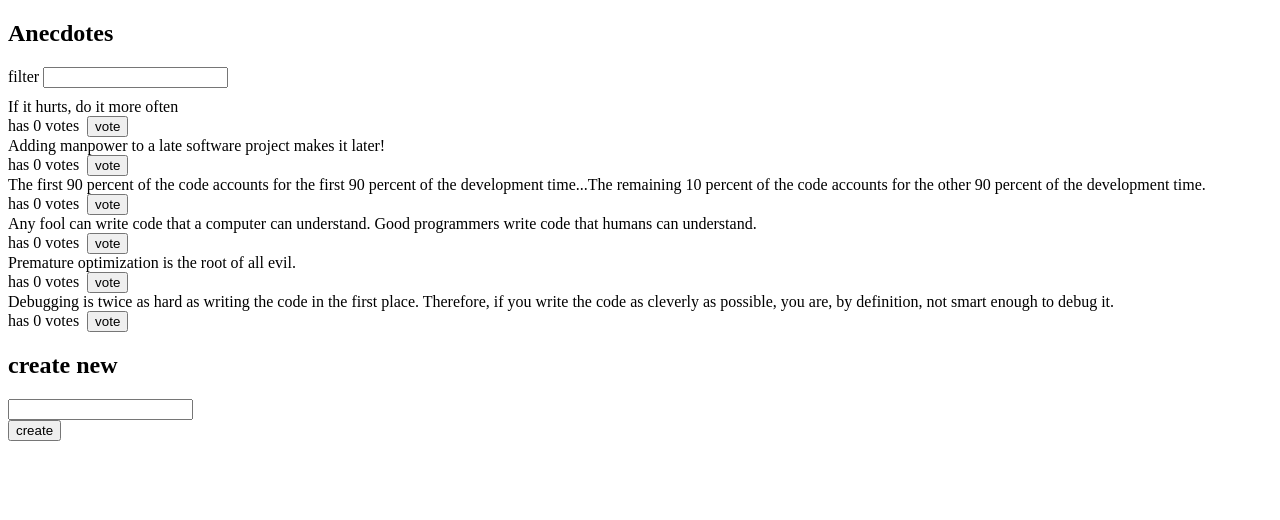
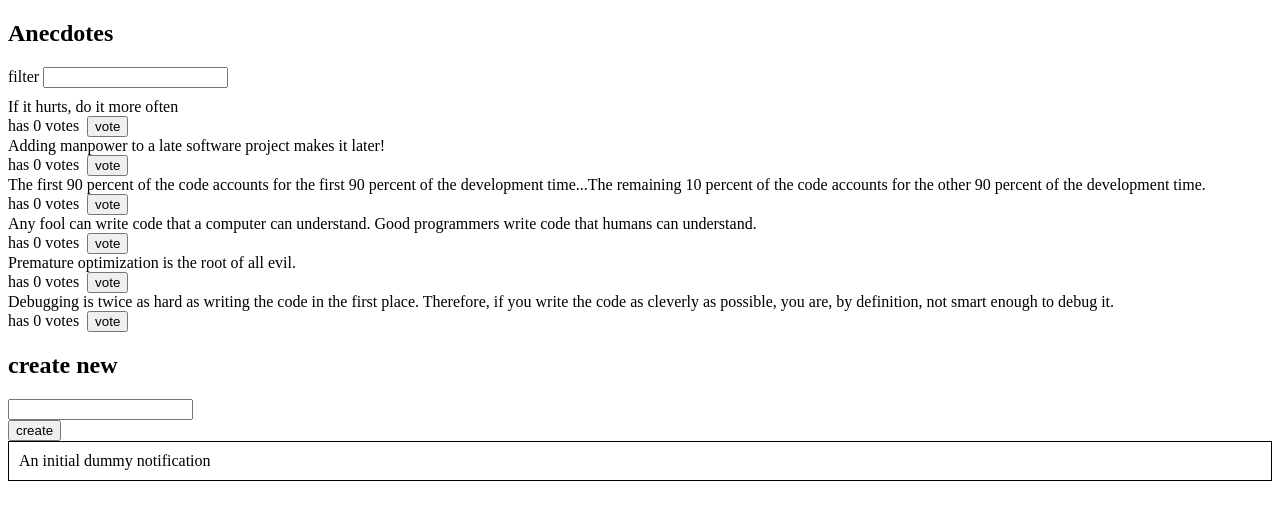
Before and after one commit to xTanzu/HY_FullStack, a React (Vite) app in the folder osa6/redux-anecdotes/: page / in a window 1280 px wide. Shown: the top 520 px of the page. Built offline with nearby package versions, Linux system fonts and the light colour scheme.

Commit message:
6.12 anekdootit, step10
- Make a field in the state for a notification message to show to the
  user
  - Make a separate NotificationReducer file to initialize the field in
    the Redux store using createSlice
- Make Notification component use this state and render the component on
  the screen

```diff
--- a/osa6/redux-anecdotes/src/App.jsx
+++ b/osa6/redux-anecdotes/src/App.jsx
@@ -1,6 +1,7 @@
 import Filter from "./components/Filter.jsx"
 import AnecdoteList from "./components/AnecdoteList.jsx"
 import AnecdoteForm from "./components/AnecdoteForm.jsx"
+import Notification from "./components/Notification.jsx"
 
 const App = () => {
 
@@ -10,6 +11,7 @@ const App = () => {
       <Filter/>
       <AnecdoteList/>
       <AnecdoteForm/>
+      <Notification/>
     </div>
   )
 }
--- /dev/null
+++ b/osa6/redux-anecdotes/src/components/Notification.jsx
@@ -0,0 +1,19 @@
+import { useSelector } from "react-redux"
+
+const Notification = () => {
+
+  const notification = useSelector(({ notification }) => notification)
+
+  const style = {
+    border: 'solid',
+    padding: 10,
+    borderWidth: 1
+  }
+  return (
+    <div style={style}>
+      {notification}
+    </div>
+  )
+}
+
+export default Notification
--- /dev/null
+++ b/osa6/redux-anecdotes/src/reducers/notificationReducer.js
@@ -0,0 +1,16 @@
+import  { createSlice } from "@reduxjs/toolkit"
+
+const initialState = "An initial dummy notification"
+
+const notificationSlice = createSlice({
+  name: "notification",
+  initialState,
+  reducers: {
+    setNotification(state, action) {
+      return action.payload
+    }
+  }
+})
+
+export const { setNotification } = notificationSlice.actions
+export default notificationSlice.reducer
--- a/osa6/redux-anecdotes/src/store.js
+++ b/osa6/redux-anecdotes/src/store.js
@@ -2,10 +2,12 @@ import { configureStore } from "@reduxjs/toolkit"
 
 import anecdoteReducer from "./reducers/anecdoteReducer"
 import filterReducer from "./reducers/filterReducer"
+import notificationReducer from "./reducers/notificationReducer"
 
 export const store = configureStore({
   reducer: {
     anecdotes: anecdoteReducer,
-    filter: filterReducer
+    filter: filterReducer,
+    notification: notificationReducer
   }
 })
```
Also changed, not shown: osa6/redux-anecdotes/src/components/Notification.js (deleted, +0 -14 lines).
